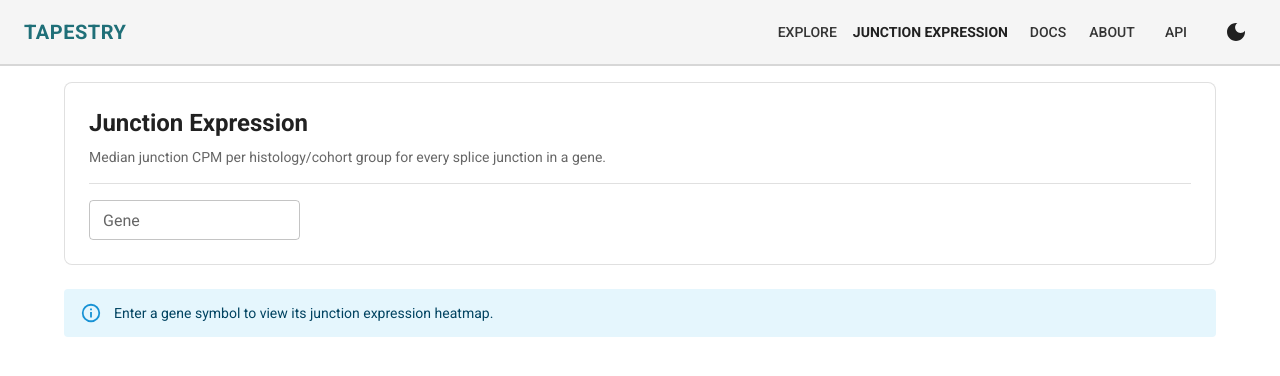
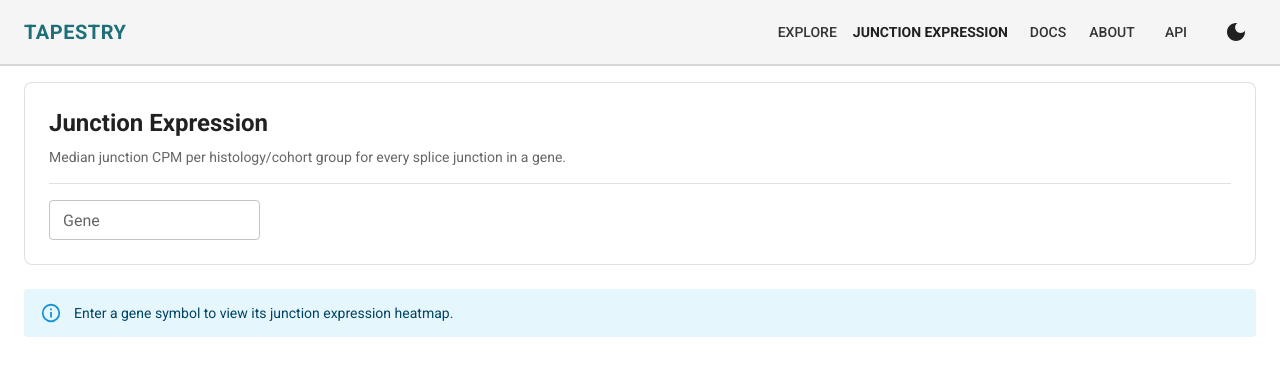
Before and after one commit to rokitalab/TAPESTRY, a React (Vite) app: page /junction-expression in a window 1280 px wide. Shown: the top 376 px of the page. Built offline with nearby package versions, Linux system fonts and the light colour scheme; no server answers.

Commit message:
Fix: Junction expression page width

```diff
--- a/src/App.jsx
+++ b/src/App.jsx
@@ -1,4 +1,4 @@
-import { Routes, Route } from "react-router-dom";
+import { Routes, Route, useLocation } from "react-router-dom";
 import { Container } from "@mui/material";
 import NavBar from "./components/NavBar";
 
@@ -9,10 +9,16 @@ import Docs from "./pages/Docs";
 import About from "./pages/About";
 
 export default function App({ mode, setMode }) {
+  const location = useLocation();
+  // The Junction Expression page's heatmap/gene model benefit from extra
+  // horizontal room on large screens, so it gets a wider container cap than
+  // the rest of the app.
+  const maxWidth = location.pathname === "/junction-expression" ? "xl" : "lg";
+
   return (
     <>
       <NavBar mode={mode} setMode={setMode} />
-      <Container maxWidth="lg" sx={{ position: "relative", top: 50, py: 4 }}>
+      <Container maxWidth={maxWidth} sx={{ position: "relative", top: 50, py: 4 }}>
         <Routes>
           <Route path="/" element={<Home />} />
           <Route path="/explore" element={<Explore />} />
--- a/src/components/JunctionExpressionHeatmap.jsx
+++ b/src/components/JunctionExpressionHeatmap.jsx
@@ -335,12 +335,19 @@ export default function JunctionExpressionHeatmap({ gene, data }) {
     return data.filter((d) => d.annotated && totalReadsByJunction.get(d.junctionId) > MIN_TOTAL_READS);
   }, [data]);
 
+  // Drops junctions with zero median CPM in every group -- a flat, all-zero
+  // row carries no signal and just clutters the heatmap.
   const junctions = useMemo(() => {
     const seen = new Map();
+    const maxMedianByJunction = new Map();
     filteredData.forEach((d) => {
       if (!seen.has(d.junctionId)) seen.set(d.junctionId, { junctionId: d.junctionId, ...parseJunctionId(d.junctionId) });
+      const prevMax = maxMedianByJunction.get(d.junctionId) ?? 0;
+      maxMedianByJunction.set(d.junctionId, Math.max(prevMax, d.median ?? 0));
     });
-    return Array.from(seen.values()).sort((a, b) => a.start - b.start);
+    return Array.from(seen.values())
+      .filter((j) => maxMedianByJunction.get(j.junctionId) > 0)
+      .sort((a, b) => a.start - b.start);
   }, [filteredData]);
 
   // Rows are ordered the same way PlotArea.jsx orders its groups: tumors
@@ -412,7 +419,6 @@ export default function JunctionExpressionHeatmap({ gene, data }) {
         >
           <ToggleButton value="median">Median</ToggleButton>
           <ToggleButton value="mean">Mean</ToggleButton>
-          <ToggleButton value="total">Total</ToggleButton>
         </ToggleButtonGroup>
       </Stack>
       <Box ref={containerRef} sx={{ width: "100%", maxHeight: MAX_PLOT_HEIGHT, overflowY: "auto" }}>
```
